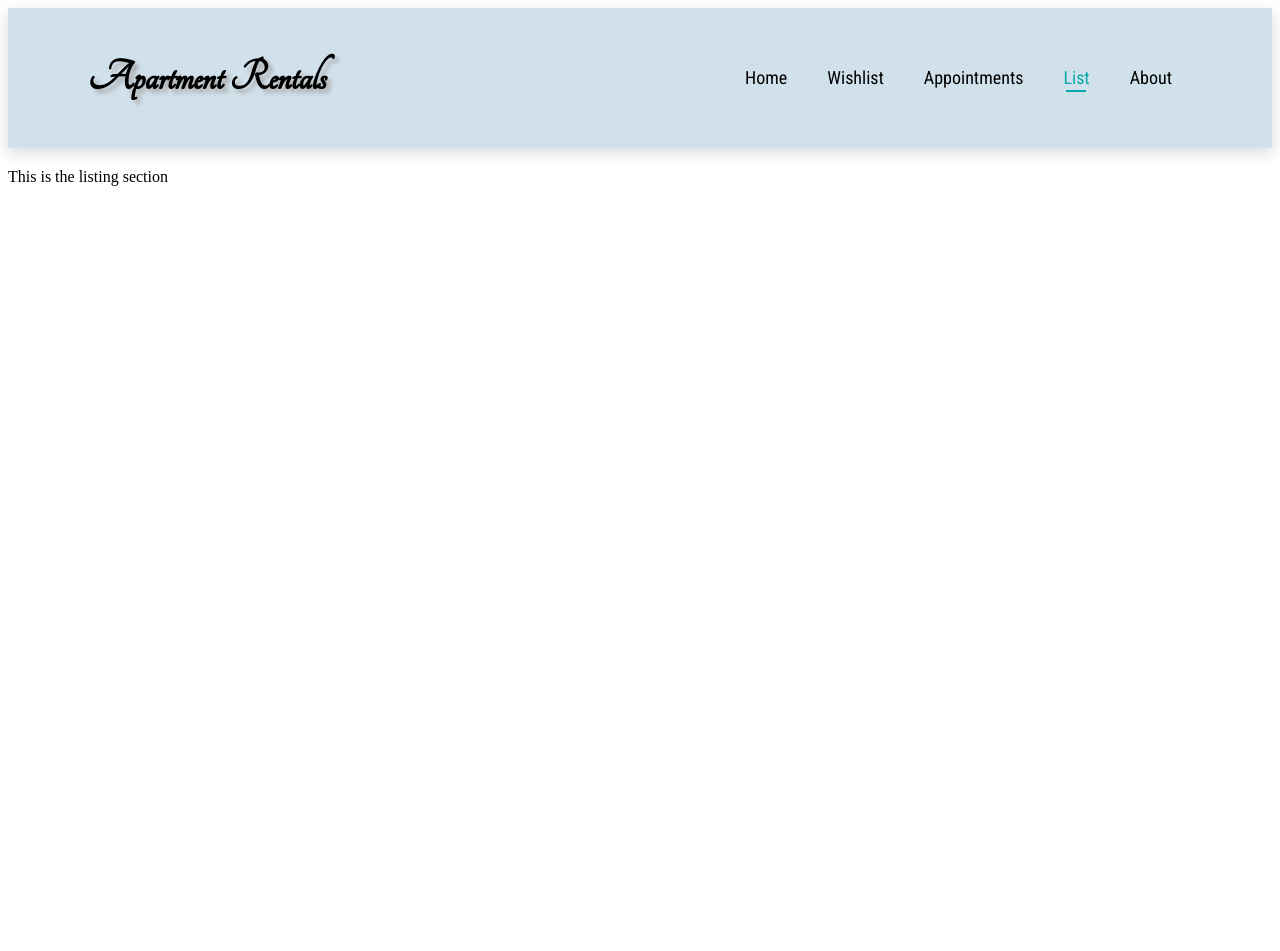
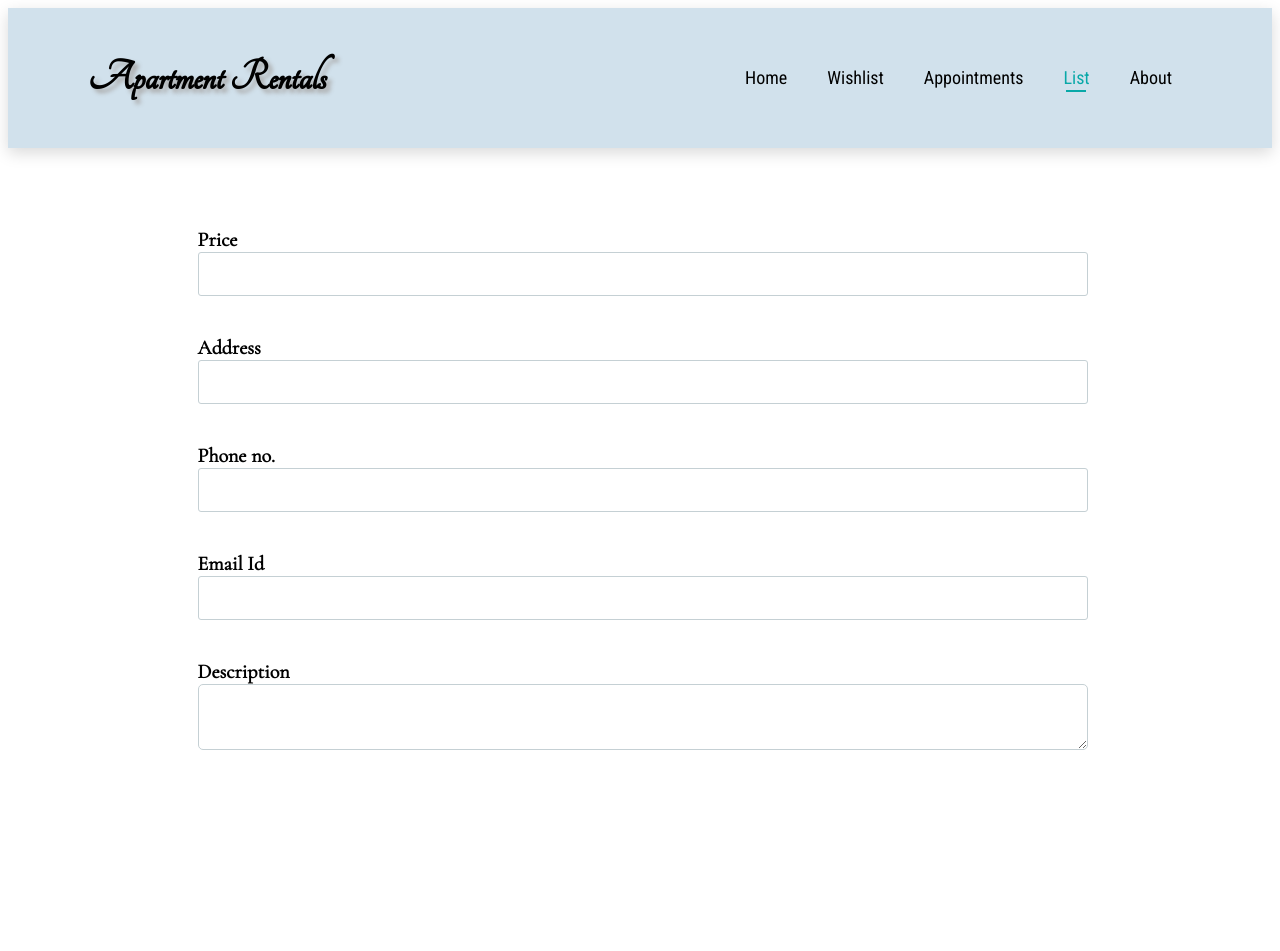
Before and after one commit to HabeebRahmanKT/ApartmentRentals, a Django app: page /list/ in a window 1280 px wide. Before the commit the page ends 186 px from the top, so only its background shows below. Run offline with Django 4.2, Linux system fonts and the light colour scheme.

Commit message:
added fuctionalities to list app

```diff
--- a/list/static/list/css/styles.css
+++ b/list/static/list/css/styles.css
@@ -3,6 +3,51 @@ h1 {
     font-family: 'Tangerine';
     font-size: 45px;
     text-shadow: 4px 4px 4px #aaa;
+}
+
+label {
+    font-family: "Cormorant Garamond";
+    font-weight: 600;
+    font-size: 20px;
+}
+
+input {
+    width: 100%;
+    height: 40px;
+    border: 1px solid rgb(197, 208, 212);
+    border-radius: 3px;
+    font-family: "Montserrat";
+    font-size: 14px;
+    font-weight: 600;
+}
+
+input:focus {
+    outline: none;
+    border-color: rgb(60, 136, 179);
+    box-shadow: 1px 2px 3px #aaa;
+}
+
+input::-webkit-outer-spin-button,
+input::-webkit-inner-spin-button {
+    -webkit-appearance: none;
+}
+
+textarea {
+    width: 100%;
+    stroke-width: 0;
+    height: 60px;
+    resize: vertical;
+    border: 1px solid rgb(197, 208, 212);
+    border-radius: 5px;
+    font-family: "Cormorant Garamond";
+    font-weight: 600;
+    font-size: 14px;
+}
+
+textarea:focus {
+    outline: none;
+    border-color: rgb(60, 136, 179);
+    box-shadow: 1px 2px 3px #aaa;
 }
 
 #header {
@@ -16,7 +61,6 @@ h1 {
     position: sticky;
     top: 0;
     left: 0;
-
 }
 
 #navbar {
@@ -54,3 +98,17 @@ h1 {
 #navbar li a.inactive {
     cursor: pointer;
 }
+
+#apartment-details {
+    display: flex;
+    flex-direction: column;
+    gap: 40px;
+    padding: 15%;
+    padding-top: 60px;
+}
+
+ #address {
+    font-family: "Cormorant Garamond";
+    font-weight: 600;
+    font-size: 14px;
+ }
--- a/list/templates/list/index.html
+++ b/list/templates/list/index.html
@@ -25,6 +25,27 @@
         </div>
     </section>
 
-    <p>This is the listing section</p>
+    <form id="apartment-details">
+        <div >
+            <label>Price</label>
+            <input id="price" type="number" inputmode="numeric">
+        </div>
+        <div>
+            <label>Address</label>
+            <input id="address" type="text"></textarea>
+        </div>
+        <div>
+            <label>Phone no.</label>
+            <input id="phone-no" type="number" inputmode="numeric">
+        </div>
+        <div>
+            <label>Email Id</label>
+            <input id="email-id" type="email">
+        </div>
+        <div>
+            <label>Description</label>
+            <textarea id="description"></textarea>
+        </div>
+    </form>
 </body>
 </html>
--- a/wishlist/templates/wishlist/index.html
+++ b/wishlist/templates/wishlist/index.html
@@ -25,6 +25,6 @@
         </div>
     </section>
 
-    <p>This is the wishlist section</p>
+    <p>this is wishlist section</p>
 </body>
 </html>
```
